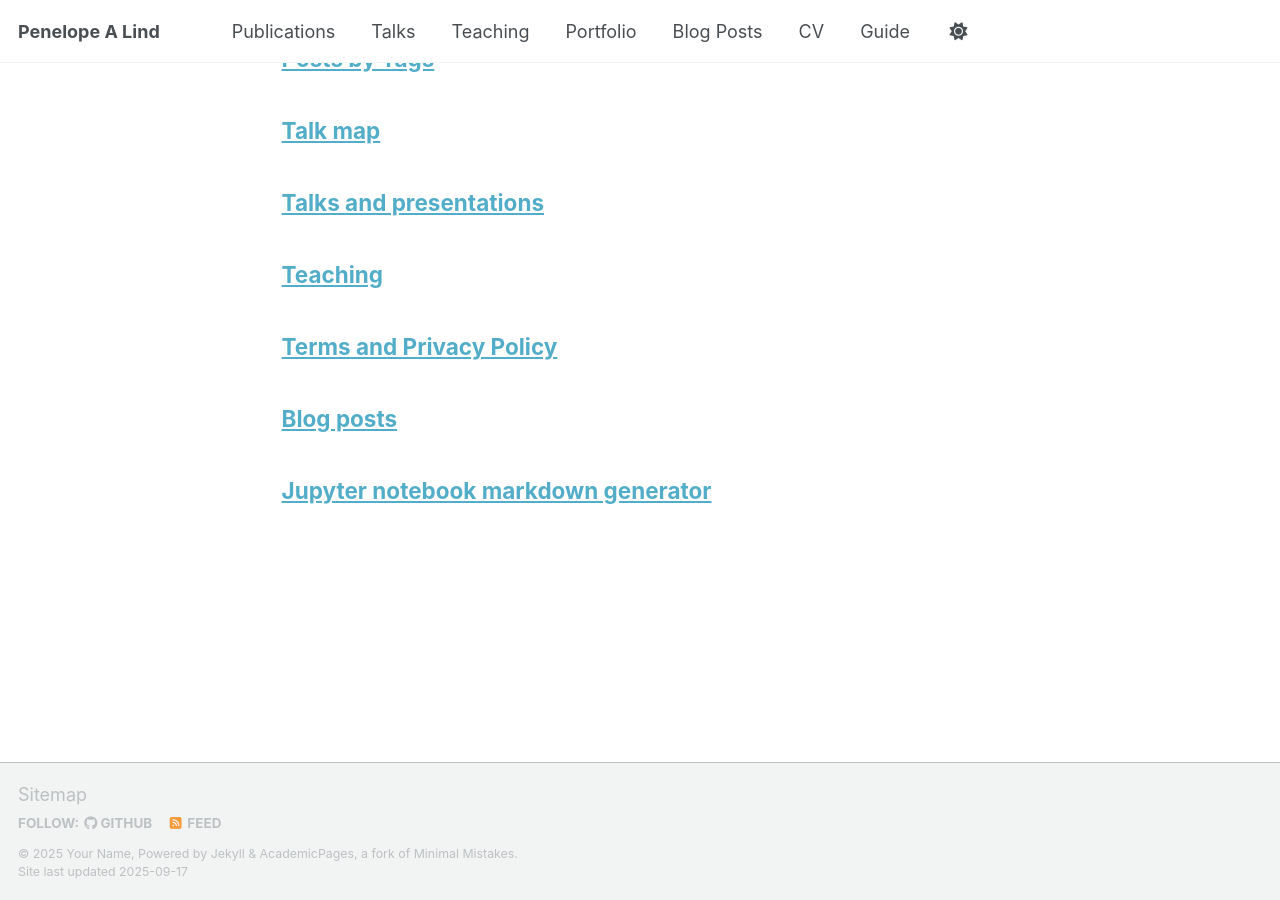
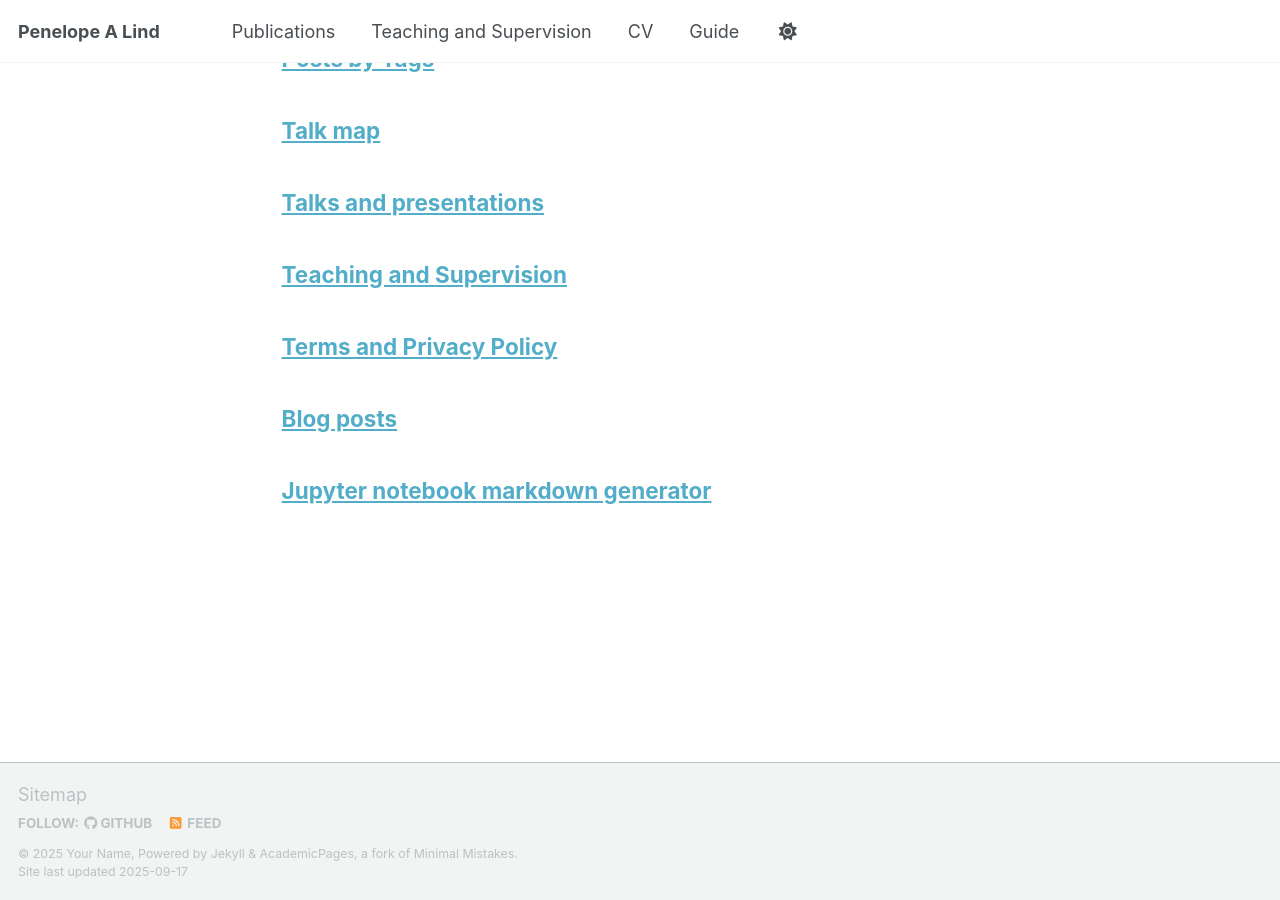
Before and after one commit to penelopelind/penelopelind.github.io, a Jekyll site: the page built from _pages/page-archive.html, in a window 1280 px wide and 900 px high, scrolled down 1063 px. Built offline with Jekyll 4.4.1, drawn with Linux system fonts in a browser that asks for light colours; a script that is not in the unit is left out.

Commit message:
Change to Teaching and Supervision

```diff
--- a/_data/navigation.yml
+++ b/_data/navigation.yml
@@ -11,17 +11,17 @@ main:
   - title: "Publications"
     url: /publications/
 
-  - title: "Talks"
-    url: /talks/
+#  - title: "Talks"
+#    url: /talks/
 
-  - title: "Teaching"
-    url: /teaching/
+  - title: "Teaching and Supervision"
+    url: /teaching-and-supervision/
 
-  - title: "Portfolio"
-    url: /portfolio/
+#  - title: "Portfolio"
+#    url: /portfolio/
 
-  - title: "Blog Posts"
-    url: /year-archive/
+#  - title: "Blog Posts"
+#    url: /year-archive/
 
   - title: "CV"
     url: /cv/
--- a/_pages/teaching.html
+++ b/_pages/teaching.html
@@ -1,7 +1,7 @@
 ---
 layout: archive
-title: "Teaching"
-permalink: /teaching/
+title: "Teaching and Supervision"
+permalink: /teaching-and-supervision/
 author_profile: true
 ---
 
```
